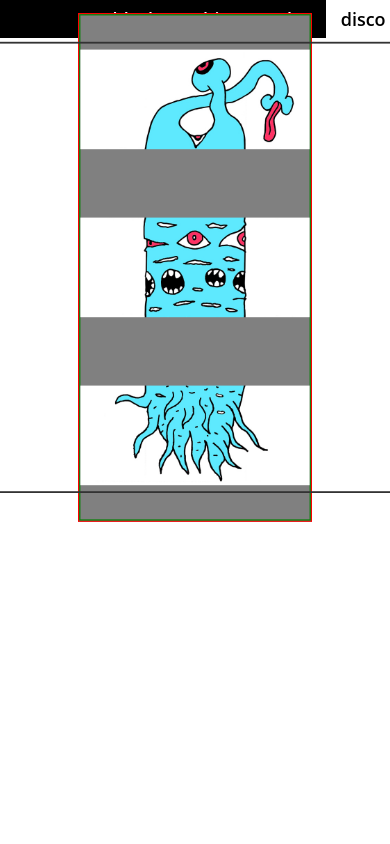
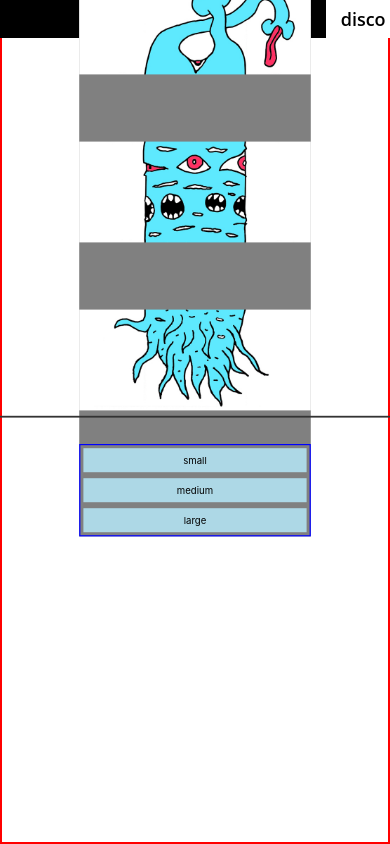
Before and after one commit to zoltanalmodo/ddisco-003, a React (Create React App) app: page /#/buy in a window 390 px wide. Shown: the top 844 px of the page. Built offline with nearby package versions, Linux system fonts and the light colour scheme.

Commit message:
MOBILE CSS buy page cleanup-002

```diff
--- a/src/App.css
+++ b/src/App.css
@@ -23,6 +23,31 @@
   background-color: white;
 }
 
+.body_white_buy {
+  text-align: center;
+  height: 100vh;
+  width: auto;
+  display: flex;
+  flex-direction: column;
+  justify-content: center;
+  background-color: white;
+  border: 2px solid red;
+}
+
+.sizes_container {
+  display: flex;
+  flex-direction: column;
+  justify-content: center;
+  height: auto;
+  border: 2px solid blue;
+}
+.size_button {
+  background-color: lightblue;
+  padding: 10px;
+  margin: 5px;
+  text-align: center;
+}
+
 .carousel_white {
   background-color: white;
   margin-top: 128px;
@@ -36,8 +61,7 @@
   transform: scale(0.6);
   margin-top: 40px;
   transform-origin: top center;
-  border: 2px solid red;
-  /* box-sizing: border-box; */
+  box-sizing: border-box;
 }
 
 .carousel_black {
--- a/src/components/Buy.js
+++ b/src/components/Buy.js
@@ -101,14 +101,13 @@ export const Buy = () => {
 
 
   return (
-    <div className='body_white'>
+    <div className='body_white_buy'>
       <Navigation />
 
       <div className="carousel_white_buy">
 
         <div style={{
           filter: (globalState.isPastel === 'true' ? 'brightness(105%) saturate(70%)' : 'brightness(100%) saturate(100%)'),
-          border: '2px solid green',
         }}>
 
           <div className="frame-overlay-dark-grey-buy"></div>
@@ -125,7 +124,11 @@ export const Buy = () => {
 
         </div>
 
-
+        <div class="sizes_container">
+          <div class="size_button">small</div>
+          <div class="size_button">medium</div>
+          <div class="size_button">large</div>
+        </div>
 
       </div>
 
```
